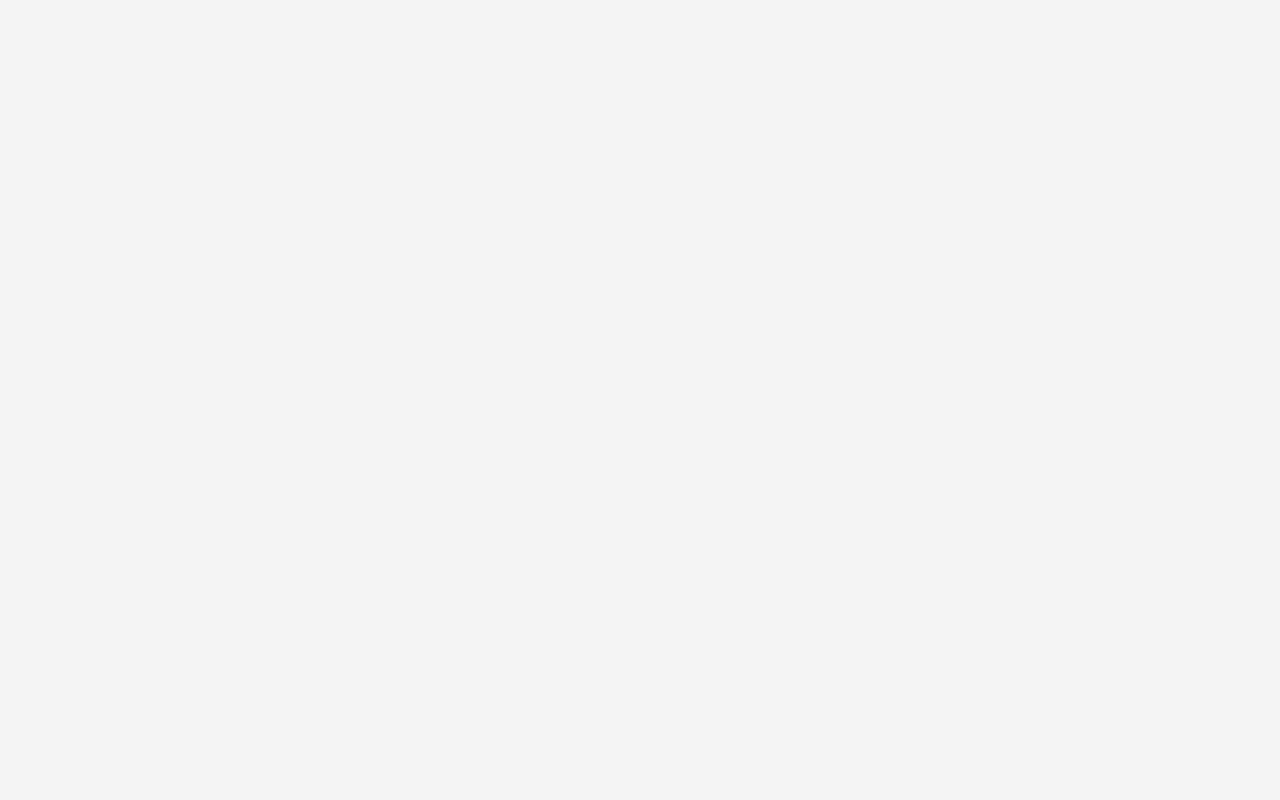
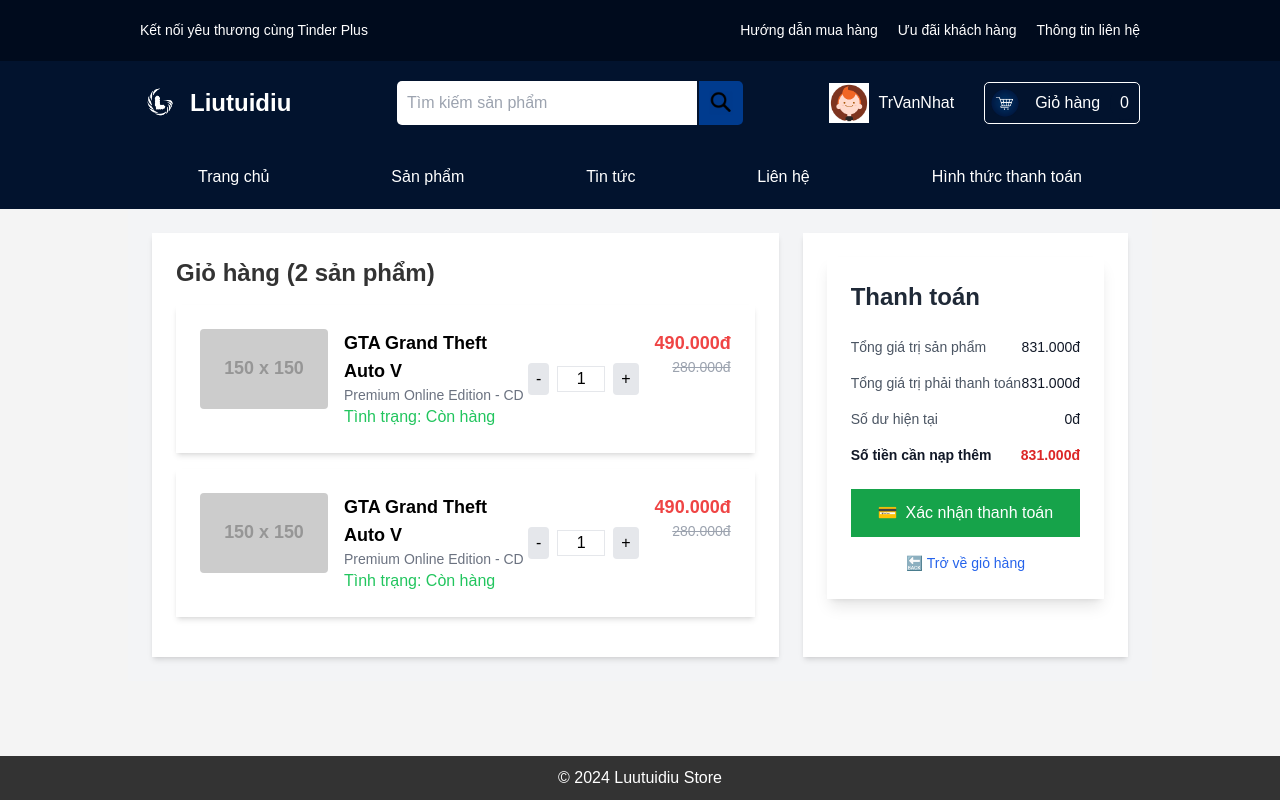
Before and after one commit to Buidat249/Website-Game-Liutiudiu-WD-09-, a React (Vite) app in the folder fe/: page /payconfirm in a window 1280 px wide. Before the commit this address had no page. Shown: the top 800 px of the page. Built offline with nearby package versions, Linux system fonts and the light colour scheme.

Commit message:
update xac nhan tt

```diff
--- a/fe/src/pages/(website)/cart/_components/pay.tsx
+++ b/fe/src/pages/(website)/cart/_components/pay.tsx
@@ -12,8 +12,12 @@
       navigate("/pay-vnpay");
     } else if (method === "momo") {
       navigate("/pay-momo");
+    } else {
+      // Khi nhấn nút "Thanh Toán" chuyển tới PagePayCofirm
+      navigate("/payconfirm");
     }
   };
+
   return (
     <div className="w-full lg:w-1/3 bg-white p-6 rounded-lg shadow-md">
       <h3 className="text-xl font-semibold mb-4">Thanh toán</h3>
@@ -36,8 +40,11 @@
         </div>
       </div>
       <div className="mt-6 space-y-3">
-        <button className="w-full bg-blue-600 text-white py-2 rounded">
-          Nạp thêm vào tài khoản
+        <button
+          className="w-full bg-blue-600 text-white py-2 rounded"
+          onClick={() => handlePayment("confirm")}
+        >
+          Thanh Toán
         </button>
         <button
           className="w-full bg-blue-700 text-white py-2 rounded flex items-center justify-center"
--- /dev/null
+++ b/fe/src/pages/(website)/paycofirm/_components/item.tsx
@@ -0,0 +1,32 @@
+import React from "react";
+
+const CartItem = () => (
+  <div className="flex bg-white p-6 rounded-lg shadow-md mb-4">
+    <img
+      src="https://via.placeholder.com/150"
+      alt="Product"
+      className="w-32 h-20 object-cover rounded"
+    />
+    <div className="flex flex-col flex-1 pl-4">
+      <h3 className="text-lg font-semibold">GTA Grand Theft Auto V</h3>
+      <p className="text-sm text-gray-500">Premium Online Edition - CD</p>
+      <span className="text-green-500">Tình trạng: Còn hàng</span>
+    </div>
+    <div className="flex items-center">
+      <button className="px-2 py-1 bg-gray-200 rounded">-</button>
+      <input
+        type="text"
+        value="1"
+        className="w-12 text-center border mx-2"
+        readOnly
+      />
+      <button className="px-2 py-1 bg-gray-200 rounded">+</button>
+    </div>
+    <div className="text-right pl-4">
+      <p className="text-lg font-semibold text-red-500">490.000đ</p>
+      <p className="text-sm line-through text-gray-400">280.000đ</p>
+    </div>
+  </div>
+);
+
+export default CartItem;
--- /dev/null
+++ b/fe/src/pages/(website)/paycofirm/_components/paycofirm.tsx
@@ -0,0 +1,68 @@
+import React, { useState } from "react";
+import { useNavigate } from "react-router-dom";
+
+const CheckoutSummary = () => {
+  const [paymentSuccess, setPaymentSuccess] = useState(false); // State để theo dõi trạng thái thanh toán
+  const navigate = useNavigate();
+
+  // Hàm xử lý xác nhận thanh toán
+  const handleConfirmPayment = () => {
+    // Giả sử thanh toán thành công
+    setPaymentSuccess(true);
+
+    // Sau khi xác nhận thanh toán, chuyển hướng về trang chủ sau 2 giây
+    setTimeout(() => {
+      navigate("/"); // Đưa người dùng về trang chủ
+    }, 2000);
+  };
+
+  // Hàm chuyển hướng về trang giỏ hàng
+  const handleBackToCart = () => {
+    navigate("/cart");
+  };
+
+  return (
+    <div className="bg-white p-6 rounded-lg shadow-lg">
+      <h3 className="text-2xl font-semibold mb-6 text-gray-800">Thanh toán</h3>
+      <div className="space-y-4">
+        <div className="flex justify-between text-sm text-gray-600">
+          <span>Tổng giá trị sản phẩm</span>
+          <span className="font-medium text-gray-900">831.000đ</span>
+        </div>
+        <div className="flex justify-between text-sm text-gray-600">
+          <span>Tổng giá trị phải thanh toán</span>
+          <span className="font-medium text-gray-900">831.000đ</span>
+        </div>
+        <div className="flex justify-between text-sm text-gray-600">
+          <span>Số dư hiện tại</span>
+          <span className="font-medium text-gray-900">0đ</span>
+        </div>
+        <div className="flex justify-between text-sm font-bold text-gray-900">
+          <span>Số tiền cần nạp thêm</span>
+          <span className="text-red-600">831.000đ</span>
+        </div>
+      </div>
+      <button
+        className="w-full bg-green-600 text-white py-3 rounded-lg hover:bg-green-700 transition duration-200 mt-6 flex items-center justify-center"
+        onClick={handleConfirmPayment}
+      >
+        <span className="mr-2">💳</span> Xác nhận thanh toán
+      </button>
+      <button
+        className="mt-4 w-full text-blue-600 text-sm hover:text-blue-800"
+        onClick={handleBackToCart}
+      >
+        🔙 Trở về giỏ hàng
+      </button>
+
+      {/* Hiển thị thông báo thanh toán thành công nếu state paymentSuccess là true */}
+      {paymentSuccess && (
+        <div className="mt-4 text-center text-green-500 font-semibold">
+          Thanh toán thành công! Bạn sẽ được chuyển hướng về trang chủ...
+        </div>
+      )}
+    </div>
+  );
+};
+
+export default CheckoutSummary;
--- /dev/null
+++ b/fe/src/pages/(website)/paycofirm/page.tsx
@@ -0,0 +1,23 @@
+import React from "react";
+import CartItem from "./_components/item";
+import CheckoutSummary from "./_components/paycofirm";
+
+const PagePayCofirm = () => {
+  return (
+    <div className="flex flex-col lg:flex-row bg-gray-100 p-6 mx-auto w-4/5 space-y-6 lg:space-y-0 lg:space-x-6">
+      {/* Hộp bên trái: Các sản phẩm trong giỏ */}
+      <div className="flex-1 bg-white p-6 rounded-lg shadow-md">
+        <h2 className="text-2xl font-semibold mb-4">Giỏ hàng (2 sản phẩm)</h2>
+        <CartItem />
+        <CartItem />
+      </div>
+
+      {/* Hộp bên phải: Tổng kết thanh toán */}
+      <div className="w-full lg:w-1/3 bg-white p-6 rounded-lg shadow-md">
+        <CheckoutSummary />
+      </div>
+    </div>
+  );
+};
+
+export default PagePayCofirm;
--- a/fe/src/routes/index.tsx
+++ b/fe/src/routes/index.tsx
@@ -1,34 +1,35 @@
-import { Route, Routes } from "react-router-dom";
-import LayoutAdmin from "@/pages/(dashboard)/layout";
-import Layout from "@/pages/(website)/layout";
+import BrandAddPage from "@/pages/(dashboard)/brand/add/page";
+import BrandEditPage from "@/pages/(dashboard)/brand/edit/page";
+import BrandPage from "@/pages/(dashboard)/brand/page";
+import CategoryAddPage from "@/pages/(dashboard)/category/add/page";
+import CategoryEditPage from "@/pages/(dashboard)/category/edit/page";
+import CategoryPage from "@/pages/(dashboard)/category/page";
 import DashboardPage from "@/pages/(dashboard)/dashboard/page";
-import GamePage from "@/pages/(dashboard)/game/page";
 import GameAddPage from "@/pages/(dashboard)/game/add/page";
 import GameEditPage from "@/pages/(dashboard)/game/edit/page";
-import CategoryPage from "@/pages/(dashboard)/category/page";
-import CategoryAddPage from "@/pages/(dashboard)/category/add/page";
-import CategoryEditPage from "@/pages/(dashboard)/category/edit/page";
-import BrandPage from "@/pages/(dashboard)/brand/page";
-import BrandAddPage from "@/pages/(dashboard)/brand/add/page";
-import BrandEditPage from "@/pages/(dashboard)/brand/edit/page";
-import PlatformPage from "@/pages/(dashboard)/platform/page";
+import GamePage from "@/pages/(dashboard)/game/page";
+import LayoutAdmin from "@/pages/(dashboard)/layout";
 import PlatFormAddPage from "@/pages/(dashboard)/platform/add/page";
 import PlatformEditPage from "@/pages/(dashboard)/platform/edit/page";
+import PlatformPage from "@/pages/(dashboard)/platform/page";
 import HomePage from "@/pages/(website)/home/page";
 import ProductDetail from "@/pages/(website)/home/ProductDetail";
+import Layout from "@/pages/(website)/layout";
+import { Route, Routes } from "react-router-dom";
 
 import PagePay from "@/pages/(website)/pays/page";
 
+import PageCart from "@/pages/(website)/cart/page";
+import PagePayCofirm from "@/pages/(website)/paycofirm/page";
+import NapTienTuDongForm from "@/pages/(website)/Payment_method/_components/auto_top_u";
+import BankingPage from "@/pages/(website)/Payment_method/_components/bank_transfer";
+import CardBankForm from "@/pages/(website)/Payment_method/_components/card_Bank";
+import PayMoMOForm from "@/pages/(website)/Payment_method/_components/PayMomo";
+import VnPay_autoForm from "@/pages/(website)/Payment_method/_components/VnPay";
+import PagePayment_method from "@/pages/(website)/Payment_method/page";
+import PaymentMomo from "@/pages/(website)/pays/_components/paymm";
+import VnpayPayment from "@/pages/(website)/pays/_components/payvnpay";
 import ProductPage from "@/pages/(website)/product/page";
-import PageCart from "@/pages/(website)/cart/page";
-import VnpayPayment from "@/pages/(website)/pays/_components/payvnpay";
-import PaymentMomo from "@/pages/(website)/pays/_components/paymm";
-import PagePayment_method from "@/pages/(website)/Payment_method/page";
-import BankingPage from "@/pages/(website)/Payment_method/_components/bank_transfer";
-import NapTienTuDongForm from "@/pages/(website)/Payment_method/_components/auto_top_u";
-import CardBankForm from "@/pages/(website)/Payment_method/_components/card_Bank";
-import VnPay_autoForm from "@/pages/(website)/Payment_method/_components/VnPay";
-import PayMoMOForm from "@/pages/(website)/Payment_method/_components/PayMomo";
 
 const Router = () => {
   return (
@@ -40,6 +41,7 @@
         <Route path="pay" element={<PagePay />} />
         <Route path="/pay-vnpay" element={<VnpayPayment />} />
         <Route path="/pay-momo" element={<PaymentMomo />} />
+        <Route path="/payconfirm" element={<PagePayCofirm />} />
 
         <Route path="products" element={<ProductPage />} />
         <Route path="cart" element={<PageCart />} />
```
